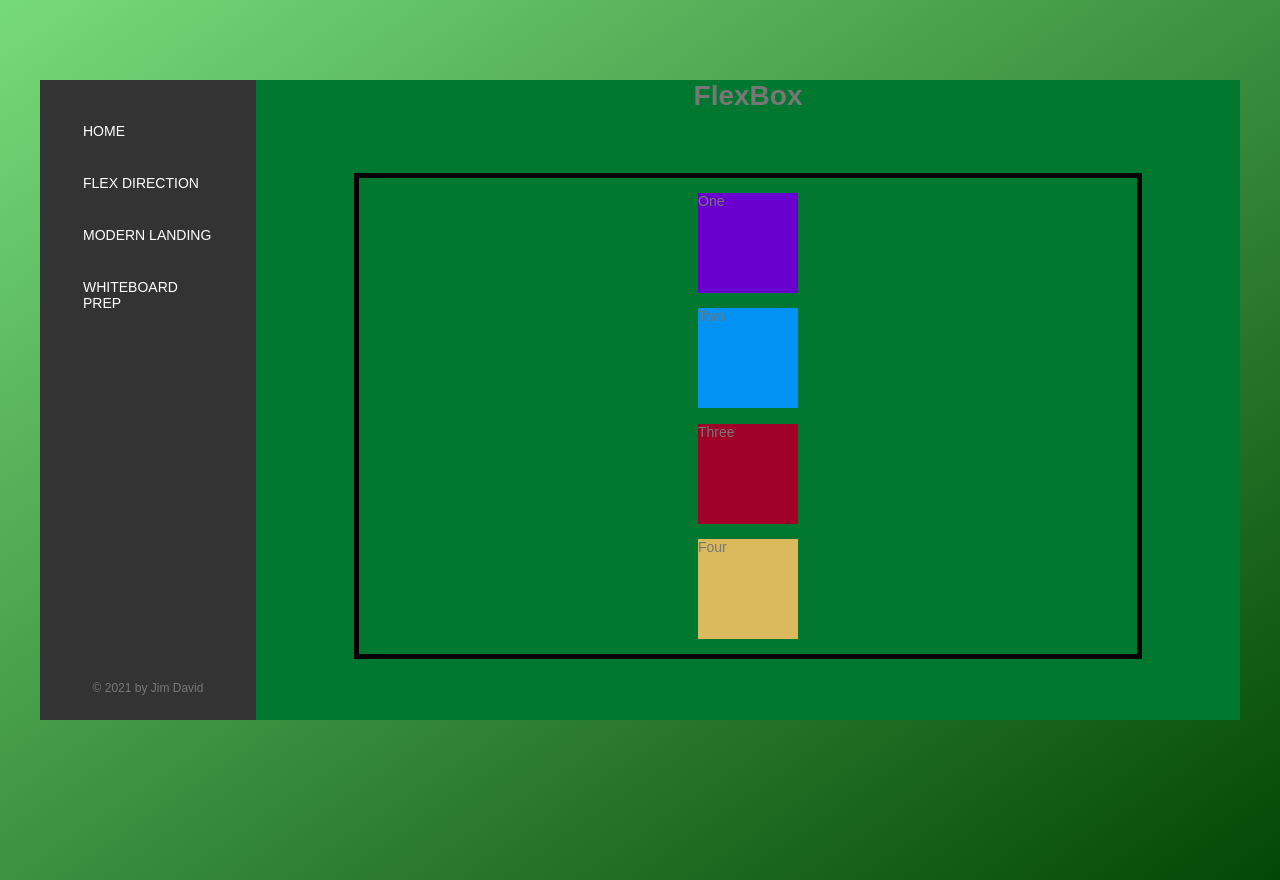
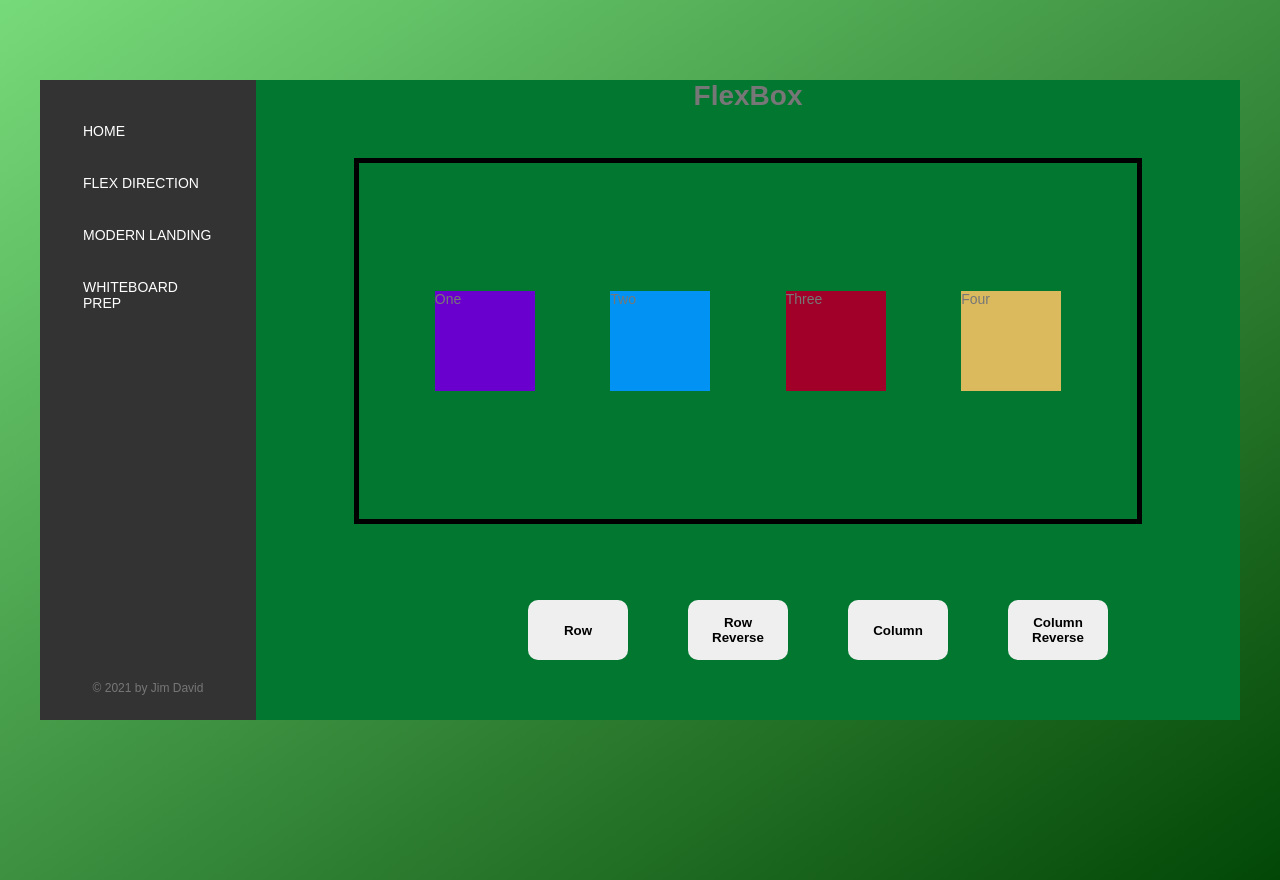
Before and after one commit to jimmikedave/CSS-Library, a React (Create React App) app: page /flexbox in a window 1280 px wide. Built offline with nearby package versions, Linux system fonts and the light colour scheme.

Commit message:
Add flex direction buttons and styling

```diff
--- a/sass/_flexbox.scss
+++ b/sass/_flexbox.scss
@@ -6,9 +6,25 @@
         border: 5px #000 solid;
 
         display: flex;
-        flex-direction: column;
         align-items: center;
         justify-content: space-evenly;
+
+        &--row {
+            flex-direction: row;
+        }
+
+        &--column {
+            flex-direction: column;
+        }
+
+        &--row-reverse {
+            flex-direction: row-reverse;
+        }
+
+        &--column-reverse {
+            flex-direction: column-reverse;
+        }
+
     }
 
     &__box {
@@ -30,4 +46,38 @@
             background-color: rgb(219, 186, 93);
         }
     }
+
+    &__btn {
+        &-container {
+            margin-bottom: 3rem;
+        }
+
+        &-list {
+            width: 50rem;
+            list-style: none;
+
+            display: flex;
+            justify-content: space-around;
+        }
+
+        height: 5rem;
+        width: 10rem;
+        border-radius: 1rem;
+        border-style: none;
+        padding: 3rem;
+        margin: 3rem;
+        font-weight: 800;
+
+        display: flex;
+        align-items: center;
+        justify-content: center;
+
+        &:hover {
+            cursor: pointer;
+        }
+
+        &:focus {
+            outline: none;
+        }
+    }
 }
--- a/src/components/FlexBox.js
+++ b/src/components/FlexBox.js
@@ -1,19 +1,49 @@
-import React from 'react';
-
+import React, {useState} from 'react';
 // Add state with useState in this component to adjust CSS settings
 
 const FlexBox = () => {
+    const row = "flex__container flex__container--row";
+    const rowReverse = "flex__container flex__container--row-reverse";
+    const column = "flex__container flex__container--column";
+    const columnReverse = "flex__container flex__container--column-reverse";
+
+    const [flexDirection, setFlexDirection] = useState(row);
+
+    const changeDirection = (direction) => {
+        setFlexDirection(direction);
+    }
+
     return (
         <div className="container">
-            <h1 container__heading>FlexBox</h1>
+            <h1 className="container__heading">FlexBox</h1>
             <div className="container__content">
-                <div className="flex__container">
+                <div className={flexDirection}>
                     <div className="flex__box flex__box--1">One</div>
                     <div className="flex__box flex__box--2">Two</div>
                     <div className="flex__box flex__box--3">Three</div>
                     <div className="flex__box flex__box--4">Four</div>
                 </div>
             </div>
+            <div className="flex__btn-container">
+                <ul className="flex__btn-list">
+                    <li><button
+                        className="flex__btn"
+                        onClick={() => changeDirection(row)}
+                    >Row</button></li>
+                    <li><button
+                        className="flex__btn"
+                        onClick={() => changeDirection(rowReverse)}
+                    >Row Reverse</button></li>
+                    <li><button
+                        className="flex__btn"
+                        onClick={() => changeDirection(column)}
+                    >Column</button></li>
+                    <li><button
+                        className="flex__btn"
+                        onClick={() => changeDirection(columnReverse)}
+                    >Column Reverse</button></li>
+                </ul>
+            </div>
         </div>
     )
 }
--- a/src/css/style.css
+++ b/src/css/style.css
@@ -32,9 +32,16 @@ body {
   height: 80%;
   border: 5px #000 solid;
   display: flex;
-  flex-direction: column;
   align-items: center;
   justify-content: space-evenly; }
+  .flex__container--row {
+    flex-direction: row; }
+  .flex__container--column {
+    flex-direction: column; }
+  .flex__container--row-reverse {
+    flex-direction: row-reverse; }
+  .flex__container--column-reverse {
+    flex-direction: column-reverse; }
 
 .flex__box {
   width: 10rem;
@@ -47,6 +54,29 @@ body {
     background-color: #a10028; }
   .flex__box--4 {
     background-color: #dbba5d; }
+
+.flex__btn {
+  height: 5rem;
+  width: 10rem;
+  border-radius: 1rem;
+  border-style: none;
+  padding: 3rem;
+  margin: 3rem;
+  font-weight: 800;
+  display: flex;
+  align-items: center;
+  justify-content: center; }
+  .flex__btn-container {
+    margin-bottom: 3rem; }
+  .flex__btn-list {
+    width: 50rem;
+    list-style: none;
+    display: flex;
+    justify-content: space-around; }
+  .flex__btn:hover {
+    cursor: pointer; }
+  .flex__btn:focus {
+    outline: none; }
 
 .app-container {
   max-width: 120rem;
```
